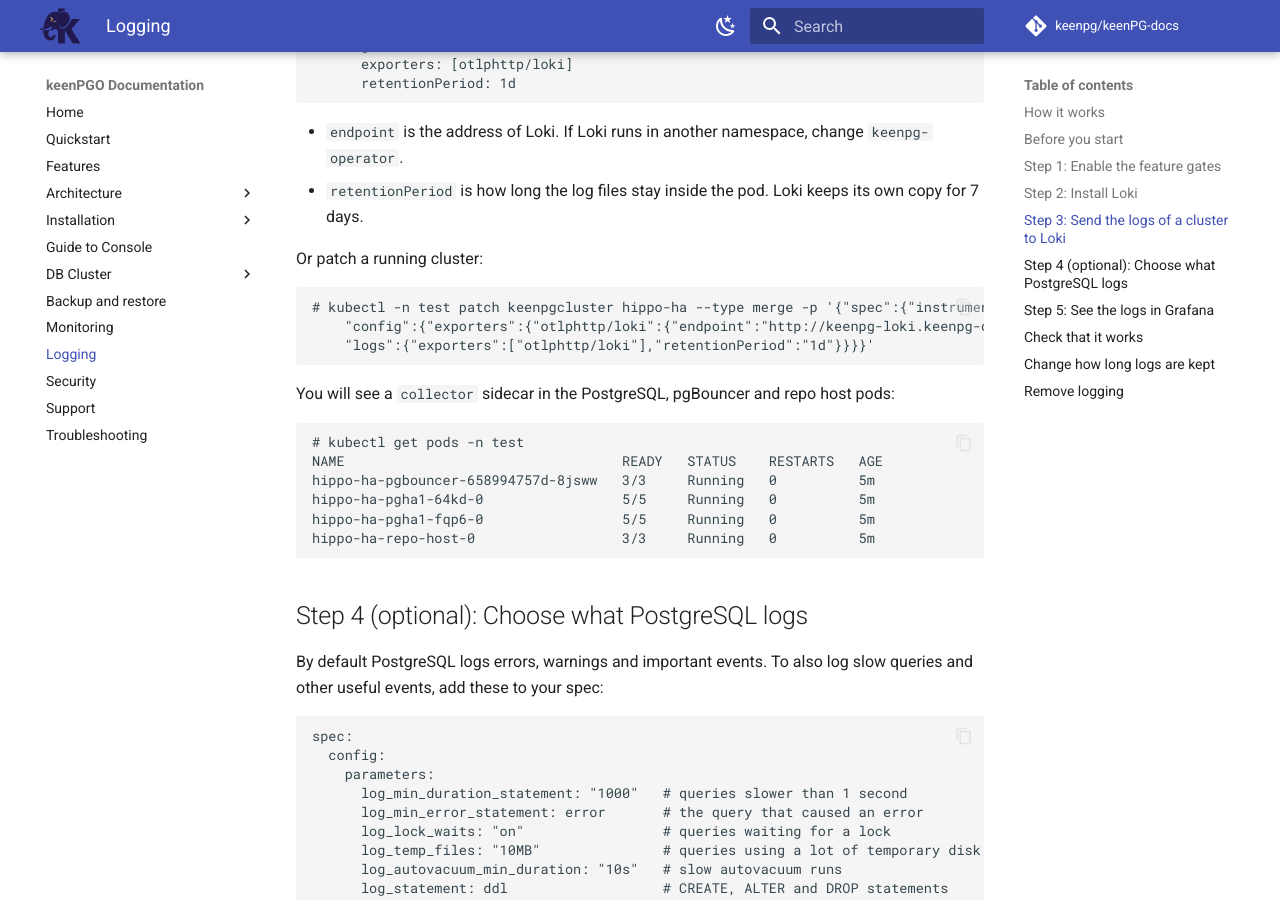
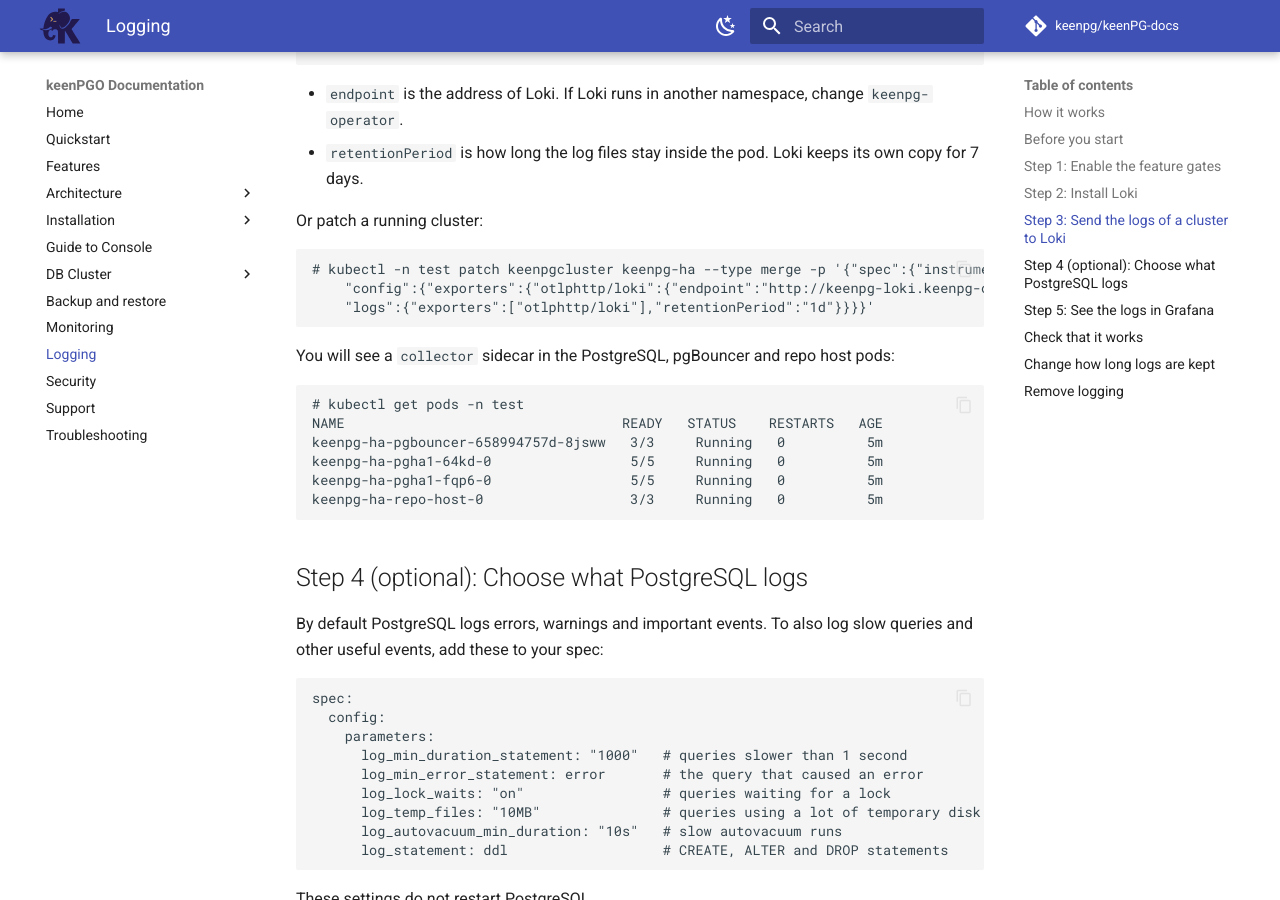
Before and after one commit to keenpg/keenPG-docs, an MkDocs documentation site: the page built from docs/logging.md, in a window 1280 px wide and 900 px high, scrolled down 2503 px. Built offline with MkDocs 1.6.1 and Material for MkDocs 9.7.7, drawn with Linux system fonts in a browser that asks for light colours; nearby versions of some CDN libraries; comment, search, counter and statistics services are not loaded; some of the changed text lies outside the part shown.

Commit message:
Update logging.md

````diff
--- a/docs/logging.md
+++ b/docs/logging.md
@@ -111,7 +109,7 @@ spec:
 Or patch a running cluster:
 
 ```
-# kubectl -n test patch keenpgcluster hippo-ha --type merge -p '{"spec":{"instrumentation":{
+# kubectl -n test patch keenpgcluster keenpg-ha --type merge -p '{"spec":{"instrumentation":{
     "config":{"exporters":{"otlphttp/loki":{"endpoint":"http://keenpg-loki.keenpg-operator.svc:3100/otlp"}}},
     "logs":{"exporters":["otlphttp/loki"],"retentionPeriod":"1d"}}}}'
 ```
@@ -121,10 +119,10 @@ You will see a `collector` sidecar in the PostgreSQL, pgBouncer and repo host po
 ```
 # kubectl get pods -n test
 NAME                                  READY   STATUS    RESTARTS   AGE
-hippo-ha-pgbouncer-658994757d-8jsww   3/3     Running   0          5m
-hippo-ha-pgha1-64kd-0                 5/5     Running   0          5m
-hippo-ha-pgha1-fqp6-0                 5/5     Running   0          5m
-hippo-ha-repo-host-0                  3/3     Running   0          5m
+keenpg-ha-pgbouncer-658994757d-8jsww   3/3     Running   0          5m
+keenpg-ha-pgha1-64kd-0                 5/5     Running   0          5m
+keenpg-ha-pgha1-fqp6-0                 5/5     Running   0          5m
+keenpg-ha-repo-host-0                  3/3     Running   0          5m
 ```
 
 ## Step 4 (optional): Choose what PostgreSQL logs
@@ -197,7 +195,7 @@ You can also search the logs yourself in **Explore**. Choose the **LOKI** data s
 ```
 {k8s_namespace_name="test"}                                   # all logs of a namespace
 {k8s_namespace_name="test"} |= "ERROR"                        # only lines with ERROR
-{k8s_pod_name=~"hippo-ha-pgha1-.*"} |= "duration:"            # slow queries of a cluster
+{k8s_pod_name=~"keenpg-ha-pgha1-.*"} |= "duration:"            # slow queries of a cluster
 {k8s_container_name="pgbouncer"}                              # pgBouncer logs
 ```
 
@@ -206,7 +204,7 @@ You can also search the logs yourself in **Explore**. Choose the **LOKI** data s
 Create an error in PostgreSQL:
 
 ```
-# kubectl -n test exec hippo-ha-pgha1-64kd-0 -c database -- psql -c "SELECT 1/0"
+# kubectl -n test exec keenpg-ha-pgha1-64kd-0 -c database -- psql -c "SELECT 1/0"
 ERROR:  division by zero
 ```
 
@@ -217,7 +215,7 @@ If you see no logs:
 - Check the collector of the pod:
 
   ```
-  # kubectl -n test logs hippo-ha-pgha1-64kd-0 -c collector --tail=20
+  # kubectl -n test logs keenpg-ha-pgha1-64kd-0 -c collector --tail=20
   ```
 
 - Check that Loki receives logs. The output must list your namespaces:
````
Also changed, not shown: other parts of docs/logging.md (+0 -2 lines).
